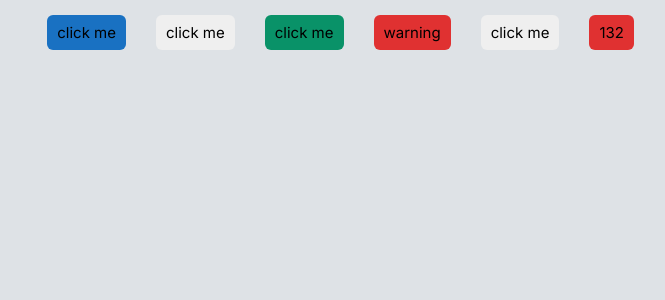
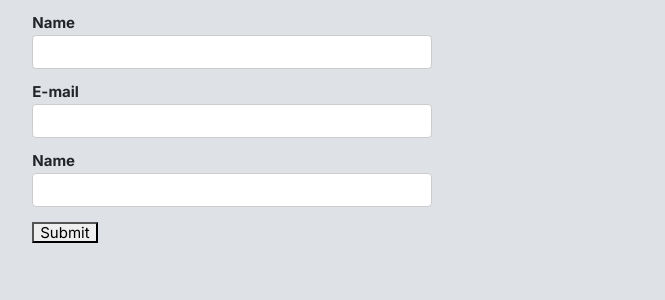
Before and after one commit to lakhannemane/smile, a React (Create React App) app: page / in a window 1280 px wide. Shown: the top 300 px of the page, without its empty margins (49-714 px from the left). Built offline with nearby package versions, Linux system fonts and the light colour scheme.

Commit message:
form value is manage values using formik (manage data example)

```diff
--- a/package.json
+++ b/package.json
@@ -8,7 +8,7 @@
     "@testing-library/react": "^13.4.0",
     "@testing-library/user-event": "^13.5.0",
     "antd": "^4.23.6",
-    "axios": "^1.1.3",
+    "axios": "^1.2.0",
     "formik": "^2.2.9",
     "prop-types": "^15.8.1",
     "react": "^18.2.0",
--- a/src/App.js
+++ b/src/App.js
@@ -1,19 +1,15 @@
 import React from "react";
-import Button from "./Components/Buttons/Index";
+// import axiosInstance from "./Axios/AxiosInstance";
+import FormLogin from "./Components/Form/Index";
+// import Button from "./Components/Buttons/Index";
 
 function App() {
-  const handleClick = () => {
-    alert("first");
-  };
-
-  const secondbtnHandler = () => {
-    alert("second");
-  };
   return (
     <div className="App">
       <div className="container">
+        <FormLogin />
         {/* button group */}
-        <div className="buttons-group">
+        {/* <div className="buttons-group">
           <Button text="click me" styleButton="first-btn" OK={handleClick} />
           <Button
             text="click me"
@@ -32,7 +28,9 @@ function App() {
             OK={secondbtnHandler}
           />
           <Button text={132} styleButton="danger-btn" OK={secondbtnHandler} />
-        </div>
+        </div> */}
+
+        {/* form login */}
       </div>
     </div>
   );
--- /dev/null
+++ b/src/Axios/AxiosInstance.js
@@ -0,0 +1,24 @@
+import axios from "axios";
+
+const axiosInstance = axios.create({
+  baseURL: "http://realdate.prometteur.in:3357/",
+});
+
+// Request interceptor for API calls
+axiosInstance.interceptors.request.use(
+  async (config) => {
+    const token = JSON.parse(localStorage.getItem("user-token"));
+    config.headers = {
+      Authorization: `Bearer ${token}`,
+      Accept: "application/json",
+      "Content-Type": "application/x-www-form-urlencoded",
+    };
+    console.log(config, "from interceptopr");
+    return config;
+  },
+  (error) => {
+    Promise.reject(error);
+  }
+);
+
+export default axiosInstance;
--- a/src/Components/Form/index.js
+++ b/src/Components/Form/index.js
@@ -1,8 +1,52 @@
+import { useFormik } from "formik";
 import React from "react";
-const index = () => {
-  <div>
-    <h1>Any place in your app!</h1>
-  </div>;
+const Index = () => {
+  //useFormik return object that contain in formik variable
+  const formik = useFormik({
+    //  first step pass property and pass intitalvalues
+    initialValues: {
+      name: "",
+      email: "",
+      channel: "",
+    },
+    // step-2
+  });
+
+  console.log("formik Values", formik.values);
+  return (
+    <div>
+      <form>
+        <label htmlFor="name">Name</label>
+        <input
+          type="text"
+          id="name"
+          name="name"
+          onChange={formik.handleChange}
+          value={formik.values.name}
+        />{" "}
+        <br />
+        <label htmlFor="email">E-mail</label>
+        <input
+          type="text"
+          id="email"
+          name="email"
+          onChange={formik.handleChange}
+          value={formik.values.email}
+        />
+        <br />
+        <label htmlFor="channel">Name</label>
+        <input
+          type="text"
+          id="channel"
+          name="channel"
+          onChange={formik.handleChange}
+          value={formik.values.channel}
+        />
+        <br />
+        <button type="submit">Submit</button>
+      </form>
+    </div>
+  );
 };
 
-export default index;
+export default Index;
--- a/src/index.css
+++ b/src/index.css
@@ -168,3 +168,43 @@ body {
   background-color: aqua;
   margin: 0 1rem;
 }
+
+
+
+
+
+/* form css */
+.App {
+  display: flex;
+  justify-content: center;
+}
+
+label {
+  font-weight: bold;
+  display: flex;
+  margin-bottom: 5px;
+}
+
+input[type='text'],
+input[type='email'],
+textarea {
+  display: block;
+  width: 400px;
+  padding: 6px 12px;
+  font-size: 14px;
+  line-height: 1.42857143;
+  color: #555;
+  background-color: #fff;
+  background-image: none;
+  border: 1px solid #ccc;
+  border-radius: 4px;
+  /* margin-bottom: 20px; */
+}
+
+.form-control {
+  margin-bottom: 20px;
+}
+
+.error {
+  color: red;
+}
```
Also changed, not shown: 2 other files (tests, documents, lock files or other folders).
